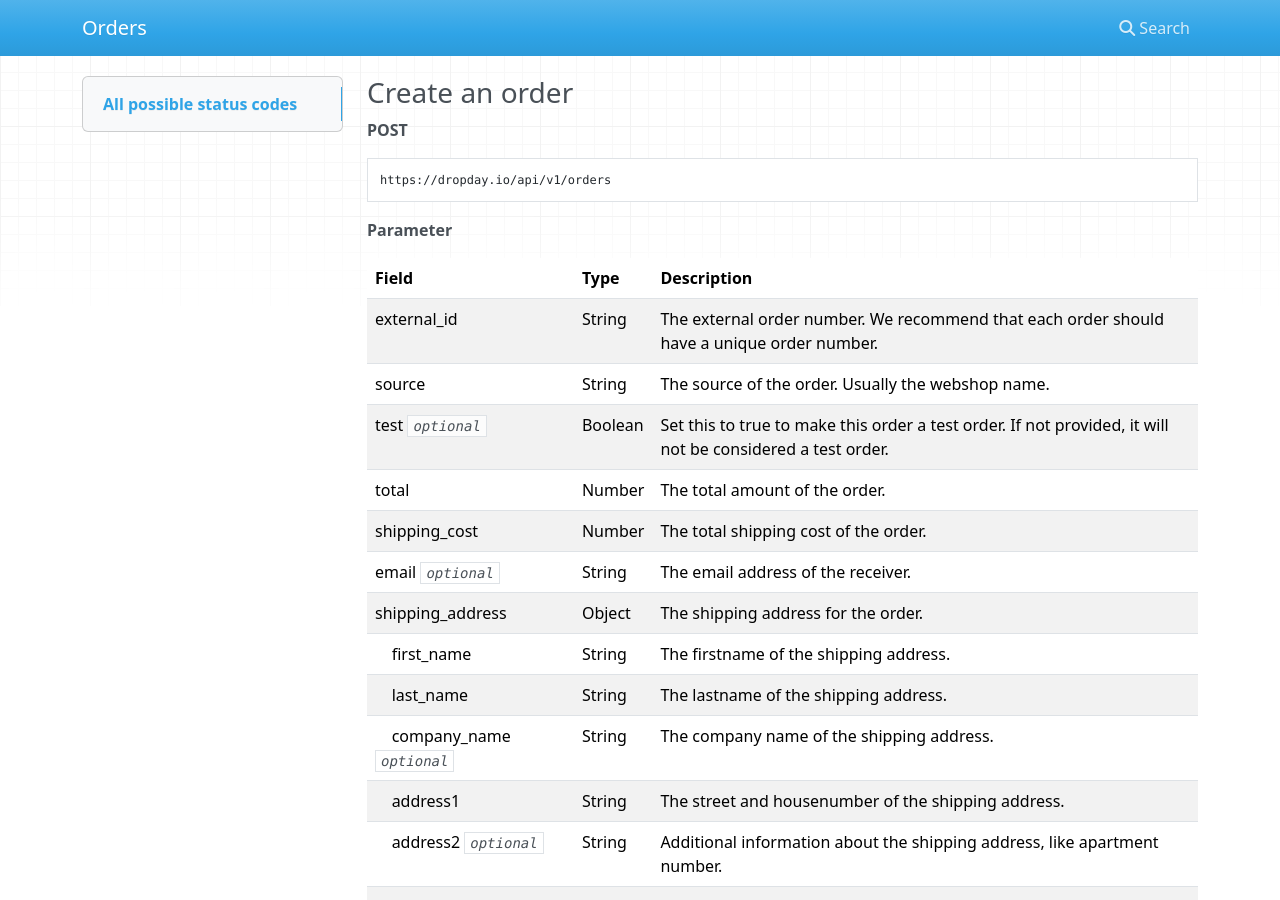
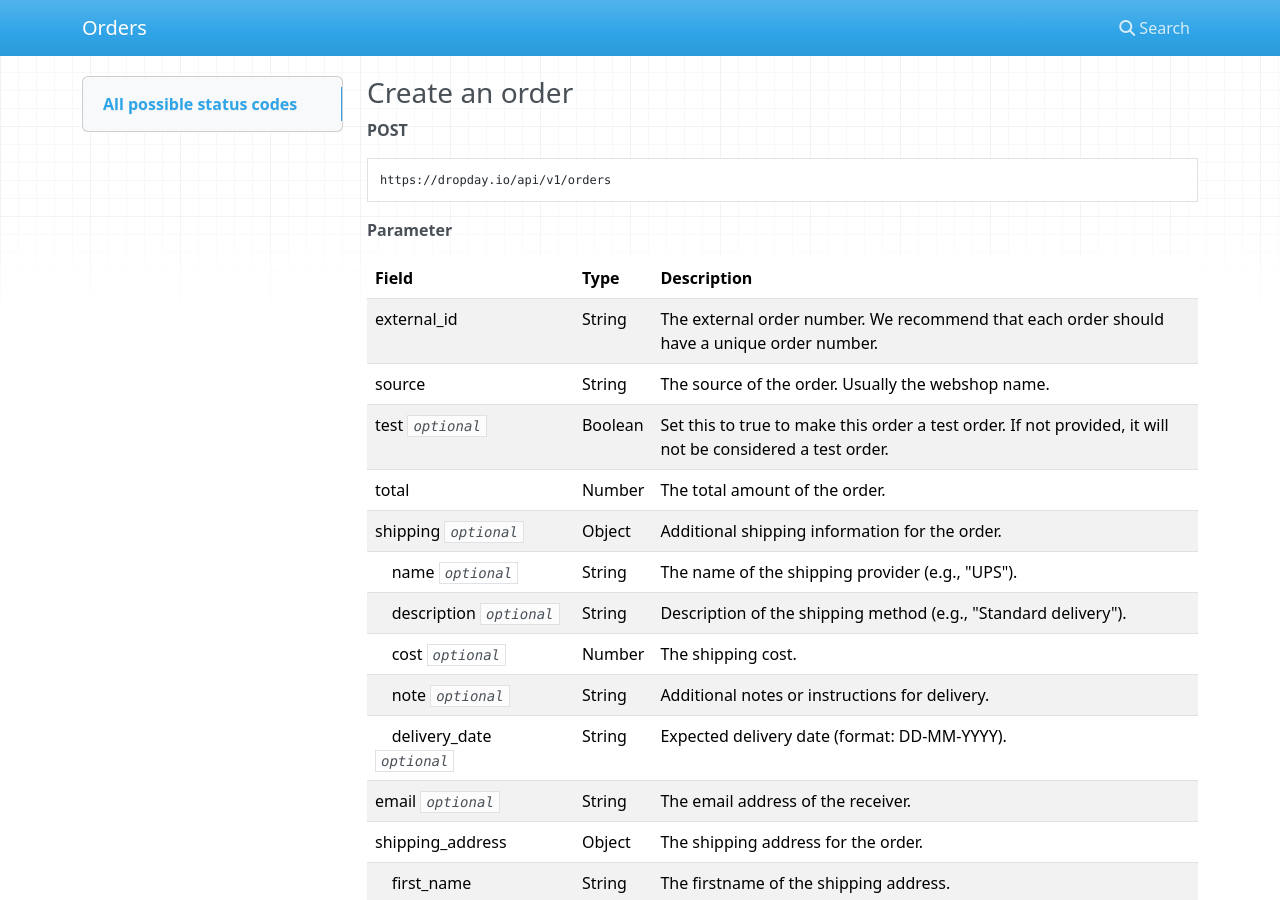
Before and after one commit to dropday-io/API, an MkDocs documentation site: the page built from docs/orders/docs/index.md, in a window 1280 px wide and 900 px high. Built offline with MkDocs 1.6.1, drawn with Linux system fonts in a browser that asks for light colours; nearby versions of some CDN libraries; some of the changed text lies outside the part shown.

Commit message:
Add extended shipping information (#7)

```diff
--- a/docs/orders/docs/index.md
+++ b/docs/orders/docs/index.md
@@ -14,7 +14,12 @@ https://dropday.io/api/v1/orders
 | source                                                | String   | The source of the order. Usually the webshop name.                                                        |
 | test *`optional`*                                     | Boolean  | Set this to true to make this order a test order. If not provided, it will not be considered a test order.|
 | total                                                 | Number   | The total amount of the order.                                                                            |
-| shipping_cost                                         | Number   | The total shipping cost of the order.                                                                     |
+| shipping *`optional`*                                 | Object   | Additional shipping information for the order.                                                            |
+| &nbsp;&nbsp;&nbsp;&nbsp;name *`optional`*             | String   | The name of the shipping provider (e.g., "UPS").                                                    |
+| &nbsp;&nbsp;&nbsp;&nbsp;description *`optional`*      | String   | Description of the shipping method (e.g., "Standard delivery").                                           |
+| &nbsp;&nbsp;&nbsp;&nbsp;cost *`optional`*             | Number   | The shipping cost.                                                                                        |
+| &nbsp;&nbsp;&nbsp;&nbsp;note *`optional`*             | String   | Additional notes or instructions for delivery.                                                            |
+| &nbsp;&nbsp;&nbsp;&nbsp;delivery_date *`optional`*    | String   | Expected delivery date (format: DD-MM-YYYY).                                                              |
 | email *`optional`*                                    | String   | The email address of the receiver.                                                                        |
 | shipping_address                                      | Object   | The shipping address for the order.                                                                       |
 | &nbsp;&nbsp;&nbsp;&nbsp;first_name                    | String   | The firstname of the shipping address.                                                                    |
@@ -51,6 +56,13 @@ https://dropday.io/api/v1/orders
     "test": false,
     "total": 435.45,
     "shipping_cost": 4.95,
+    "shipping": {
+        "name": "DHL Group",
+        "description": "Standard delivery",
+        "cost": 4.95,
+        "note": "Please not at the neighbor, the dogs eat the packages",
+        "delivery_date": "07-11-2025"
+    },
     "email": "info@example.org",
     "shipping_address":
     {
```
